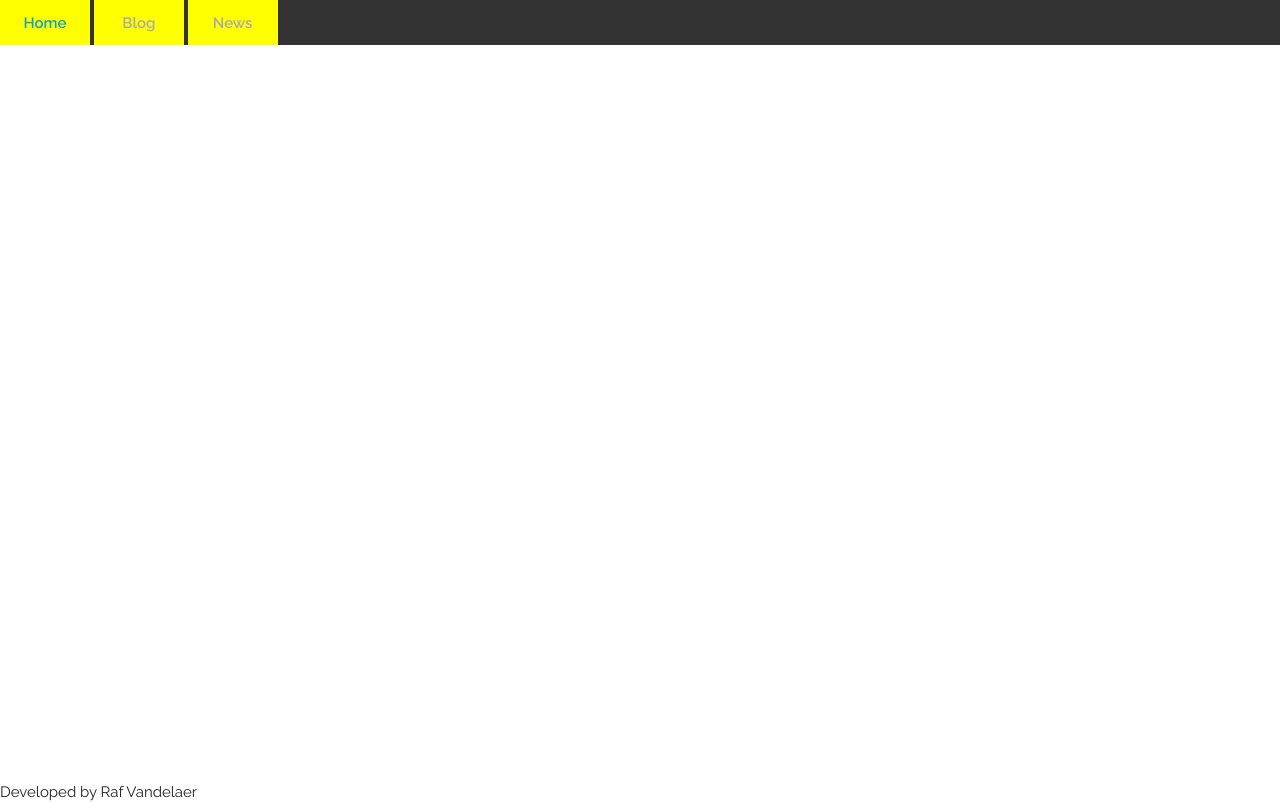
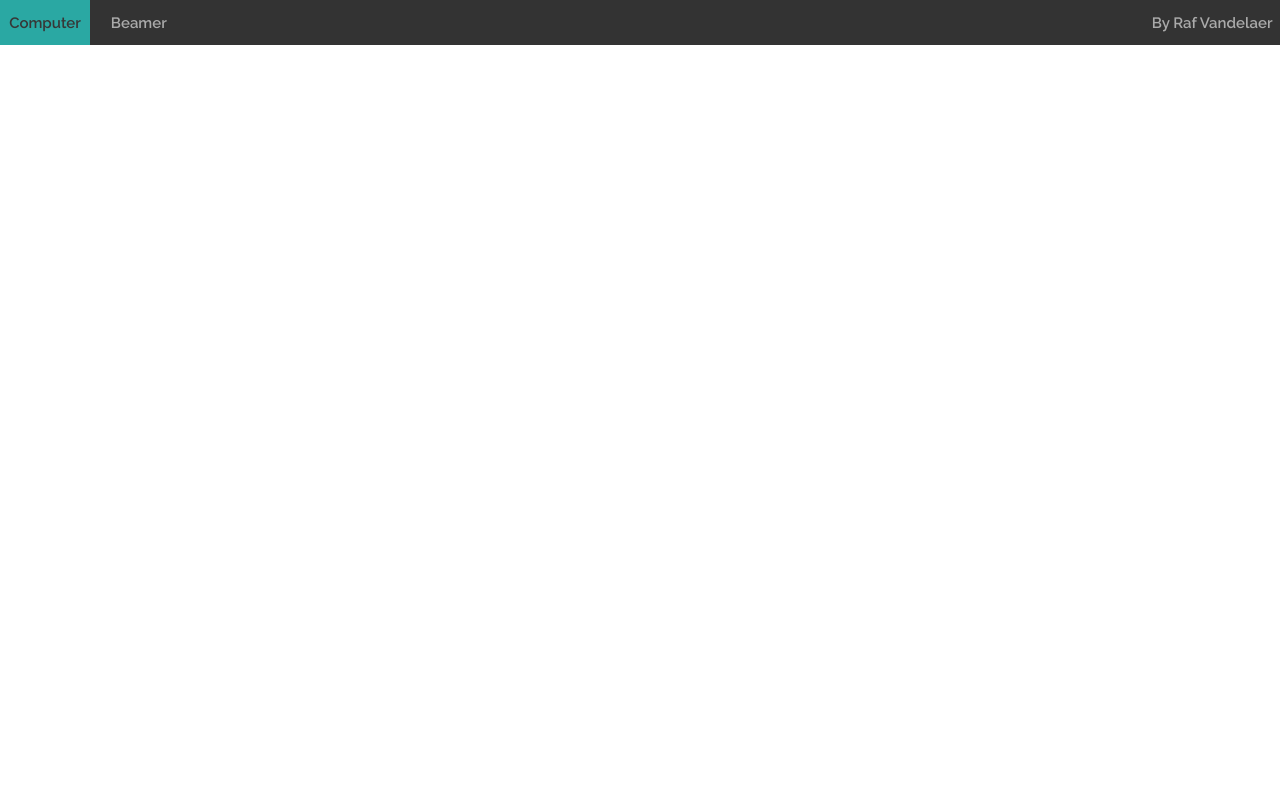
Before and after one commit to RafVandelaer/Flowchart, a plain HTML site: page index.html in a window 1280 px wide. Both pictures are taken after a click on the element "Ik heb een probleem met een computer". Drawn offline with Linux system fonts and the light colour scheme.

Commit message:
Navbar tweaked, created JSON basics.

```diff
--- /dev/null
+++ b/flow/mainJSON.json
@@ -0,0 +1,14 @@
+{
+  "1.0":{
+    "title":"Branden de lampjes",
+    "descr":"Wanneer u de computer aanzet, controleer of de lampjes van zowel de computer als het scherm aanzijn."
+    "solu":"Controleer of de voedingskabel van beide apparaten. Deze kabels moeten goed vastgeduwd worden."
+    "next":"1.1",
+    "images":[
+      "",
+      ""
+
+    ]
+  }
+
+}
--- a/index.html
+++ b/index.html
@@ -33,11 +33,11 @@
 
 <nav>
     <ul>
-        <li><a href="home.html">Home</a></li>
+        <li><a href="home.html">Computer</a></li>
 
-        <li><a href="blog.html">Blog</a></li>
+        <li><a href="blog.html">Beamer</a></li>
 
-        <li><a href="news.html">News</a></li>
+        <li><a target="_blank" href=www.rafvandelaer.be>By Raf Vandelaer</a></li>
     </ul>
 </nav>
 
@@ -57,7 +57,6 @@
     </div>
     </div>
 </div>
-<footer>Developed by Raf Vandelaer</footer>
 
 <!-- End Document
   –––––––––––––––––––––––––––––––––––––––––––––––––– -->
@@ -67,6 +66,9 @@
     $(document).ready(function () {
         //for developping
         //skipStart();
+        //firstRun for reading json
+        window.firstRun = true;
+        window.json;
         var welkom = $("#welkom");
         welkom.animate({opacity: 1}, 2000, function () {
             welkom.animate({top: "5%", 'margin-top': 0}, 1000, function () {
@@ -76,7 +78,19 @@
         });
 
     });
-    function openNavbar(){
+    function readJSON(element){
+        //on first run we read the json
+            if(window.firstRun) {
+                window.firstRun = false;
+                alert("running");
+                $.getJSON("flow/mainJSON.json", function( data ) {
+                    window.json = data;
+
+                 });
+            }
+        var data = window.json["element"];
+
+
 
     }
     $(".starterclick").click(function () {
@@ -84,10 +98,12 @@
         var start = $("#start");
         start.animate({opacity: 0}, 1000, function () {
                 start.hide();
+            $("nav").show(1000);
         });
 
 
        if(this.id == "computer"){
+           readJSON();
 
        }else if(this.id == "beamer"){
 
--- a/resources/css/main.css
+++ b/resources/css/main.css
@@ -53,13 +53,33 @@ nav ul li {
     text-align: center;
 }
 
-/* Create a style for the first level items */
+nav{
+    display: none;
+    min-width: 350px;
+}
 nav > ul > li > a {
     font-weight: bold;
     color: #aaa;
-    background-color:#FF0;
     display: block;
     line-height: 2em;
-    padding: 0.5em 1em;
+    padding: 0.5em;
     text-decoration: none;
 }
+nav > ul > li{
+    -webkit-transition: background-color 500ms ease-out;
+    -moz-transition: background-color 500ms ease-out;
+    -o-transition: background-color 500ms ease-out;
+    transition: background-color 500ms ease-out;
+}
+nav > ul > li:hover {
+    background-color: #2AA8A3;
+
+}
+nav > ul > li>a:hover {
+    color: #373737;
+}
+nav ul li:last-of-type{
+    float:right;
+    width:150px;
+    text-align: right;
+}
```
